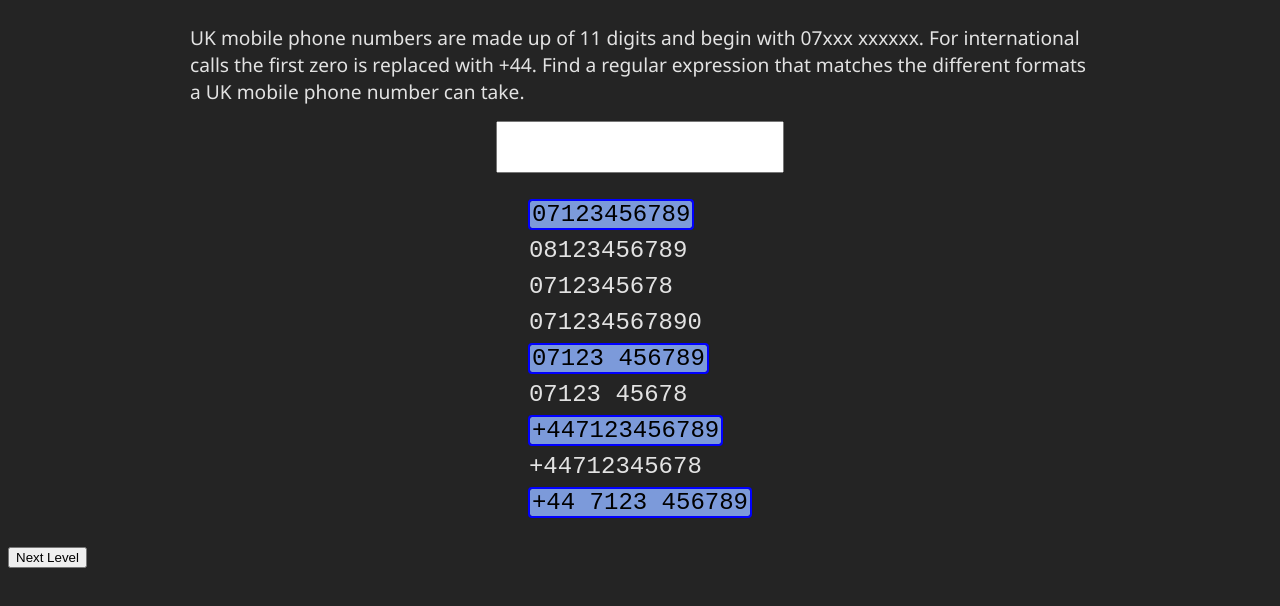
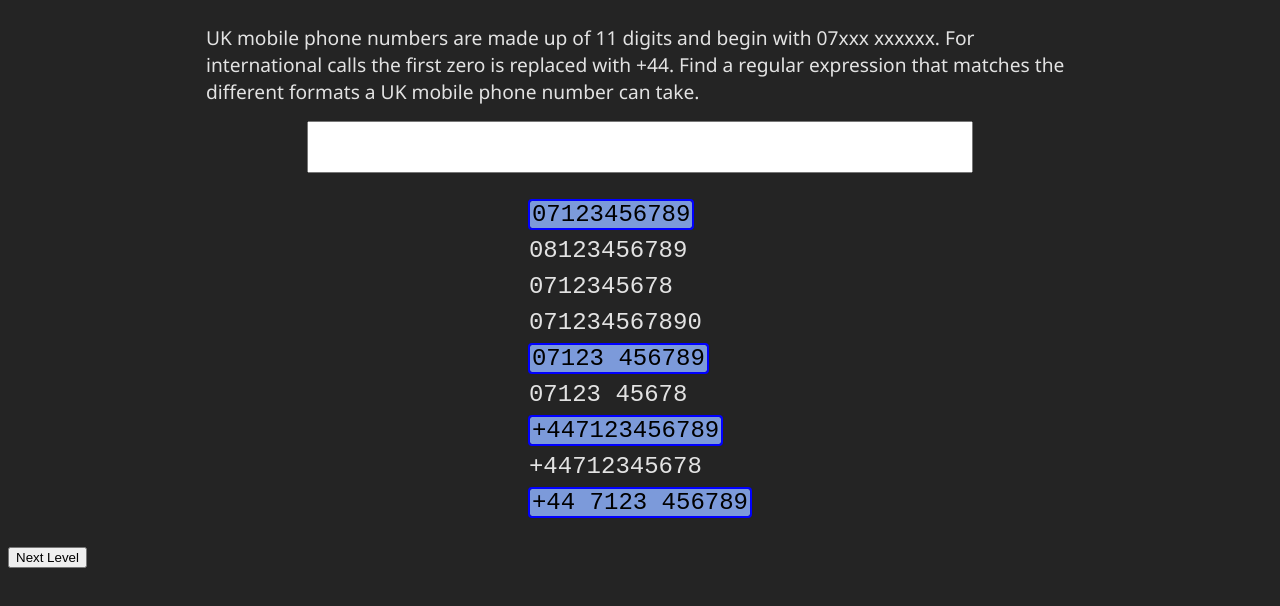
Before and after one commit to MichaelShawUK/regex, a React (Vite) app: page / in a window 1280 px wide. Shown: the top 606 px of the page. Built offline with nearby package versions, Linux system fonts and the light colour scheme.

Commit message:
isCorrect Boolean function to check for correct input

```diff
--- a/src/components/LevelTemplate.tsx
+++ b/src/components/LevelTemplate.tsx
@@ -2,13 +2,14 @@ import LevelText from "./LevelText";
 import ReplaceSection from "./ReplaceSection";
 import insertSpanTags from "../utils/insertSpanTags";
 import getRegexPositions from "../utils/getRegexPositions";
+import isCorrect from "../utils/isCorrect";
 import { useState } from "react";
 import { LevelTemplateProps } from "../types";
 
 const LevelTemplate = ({ levelData }: LevelTemplateProps) => {
   const [highlightedText, setHighlightedText] = useState(levelData.initialJsx);
   const [enteredRegex, setEnteredRegex] = useState(new RegExp("", "g"));
-  const isReplaceLevel = levelData.type === "replace";
+  const isReplaceLevel = typeof levelData.reference === "string";
 
   function regexInputHandler(event: React.ChangeEvent<HTMLInputElement>) {
     const input = event.target.value;
@@ -21,6 +22,7 @@ const LevelTemplate = ({ levelData }: LevelTemplateProps) => {
 
     try {
       const regex = new RegExp(input, "g");
+      console.log(isCorrect(levelData.text, levelData.matches, regex));
       const regexPositions = getRegexPositions(levelData.text, regex);
       setEnteredRegex(regex);
       setHighlightedText(
--- a/src/css/index.css
+++ b/src/css/index.css
@@ -1,15 +1,17 @@
 .level-template {
   display: flex;
   flex-direction: column;
+  max-width: 900px;
+  margin: 0 auto;
 }
 .level-template .instructions {
-  max-width: 900px;
   margin: 0 auto;
   padding: 1rem;
   font-size: 1.2rem;
 }
 .level-template input {
-  max-width: 300px;
+  min-width: 300px;
+  width: 70%;
   margin: 0 auto;
   height: 2rem;
   padding: 0.5rem 1rem;
--- a/src/scss/_level_template.scss
+++ b/src/scss/_level_template.scss
@@ -1,19 +1,22 @@
 .level-template {
   display: flex;
   flex-direction: column;
+  max-width: 900px;
+  margin: 0 auto;
 
   .instructions {
-    max-width: 900px;
     margin: 0 auto;
     padding: 1rem;
     font-size: 1.2rem;
   }
 
   input {
-    max-width: 300px;
+    min-width: 300px;
+    width: 70%;
     margin: 0 auto;
     height: 2rem;
     padding: 0.5rem 1rem;
     font-size: 1.2rem;
+
   }
 }
--- a/src/types.d.ts
+++ b/src/types.d.ts
@@ -14,7 +14,7 @@ export interface BaseLevelWithGetters extends BaseLevel {
 }
 
 export interface LevelTemplateProps {
-  levelData: FindLevel | ReplaceLevel;
+  levelData: BaseLevelWithGetters;
 }
 
 export interface ReplaceSectionProps {
--- /dev/null
+++ b/src/utils/isCorrect.ts
@@ -0,0 +1,12 @@
+const isCorrect = (text: string, matches: string[], regex: RegExp): boolean => {
+  const found = [...text.matchAll(regex)].map((find) => find[0]);
+  if (matches.length === found.length) {
+    for (let i = 0; i < matches.length; i++) {
+      if (matches[i] !== found[i]) return false;
+    }
+    return true;
+  }
+  return false;
+};
+
+export default isCorrect;
```
